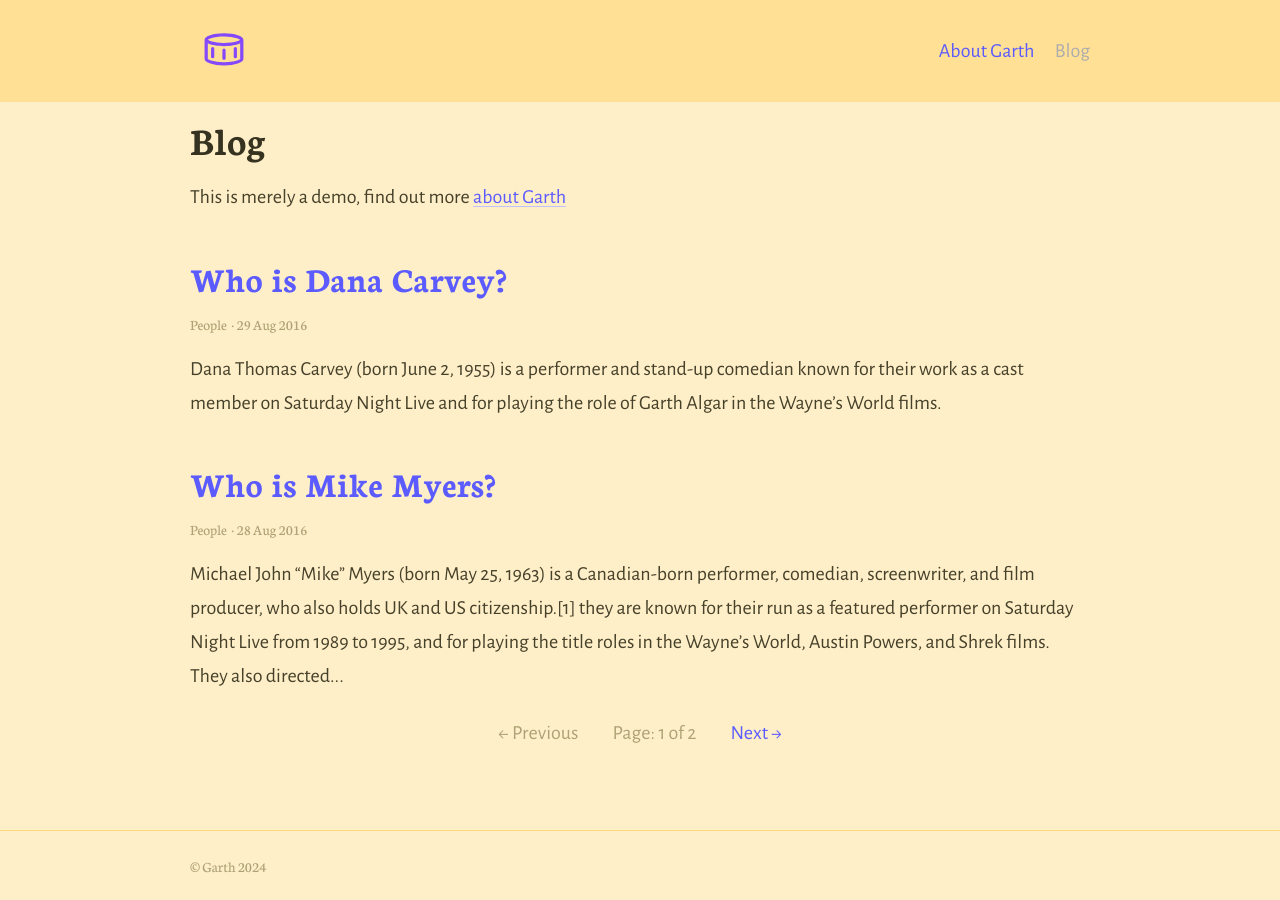
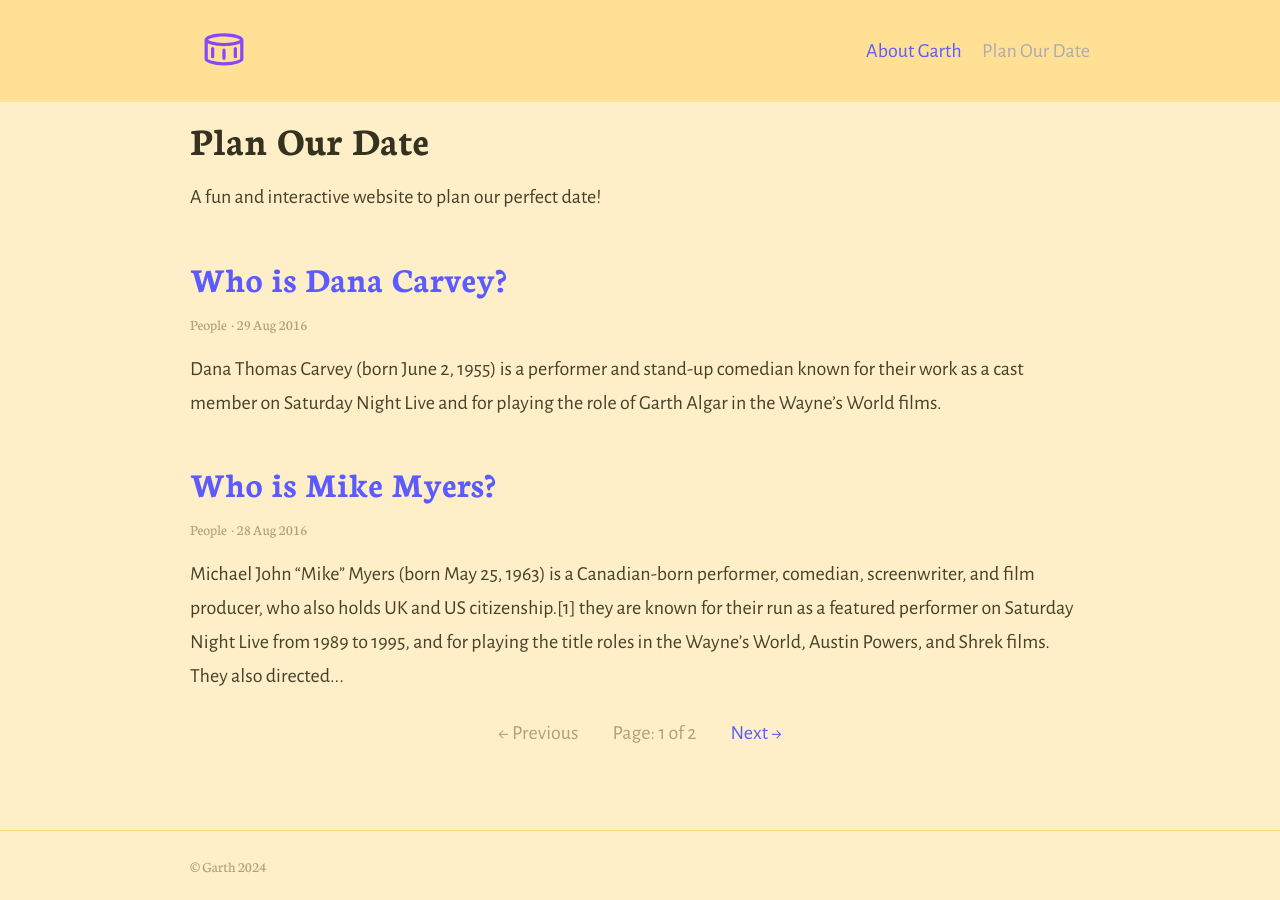
Before and after one commit to NikhilSunka/Rosy, a Jekyll site: the page built from index.html, in a window 1280 px wide. Built offline with Jekyll 4.4.1, drawn with Linux system fonts in a browser that asks for light colours; the list of posts is cut into pages by our own code.

Commit message:
Update _config.yml

```diff
--- a/_config.yml
+++ b/_config.yml
@@ -37,9 +37,9 @@ timezone: Europe/London # Timezone for blog posts and alike
 # 5. Collections
 collections:
   posts:
-    title: Blog # Needed for Siteleaf
+    title: Plan Our Date # Needed for Siteleaf
     output: true
-    description: "This is merely a demo, find out more [about Garth](about)" # The post list page content
+    description: "A fun and interactive website to plan our perfect date!" # The post list page content
 
 # 6. Jekyll collections settings
 defaults:
@@ -61,7 +61,10 @@ encoding: utf-8 # Make sure the encoding is right
 title: "Garth" # Site name or title
 logo: "/assets/logo.svg" # Site logo
 # favicon: "/favicon.ico" # Uncomment to add custom favicon, or leave as is to use site logo
-description: "A really basic theme for Jekyll, using the official Jekyll theme implementation" # Site description and default description
-url: "https://garth.darn.es" # Site url
+description: "" # Site description and default description
+url: "https://NikhilSunka.github.io/Rosy" # Site url
 baseurl: ""
 lang: en-GB
+
+#Theme
+theme: garth
```
